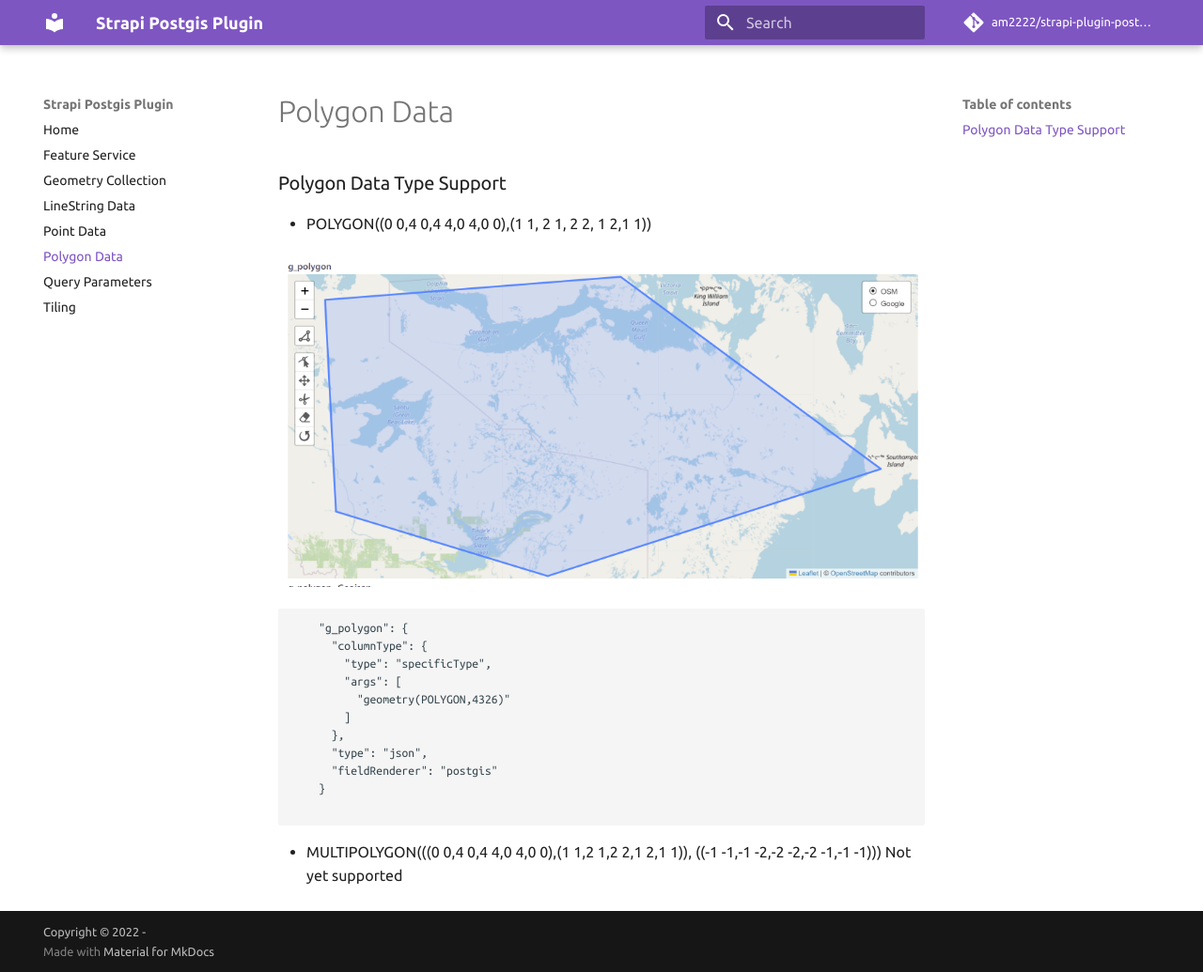
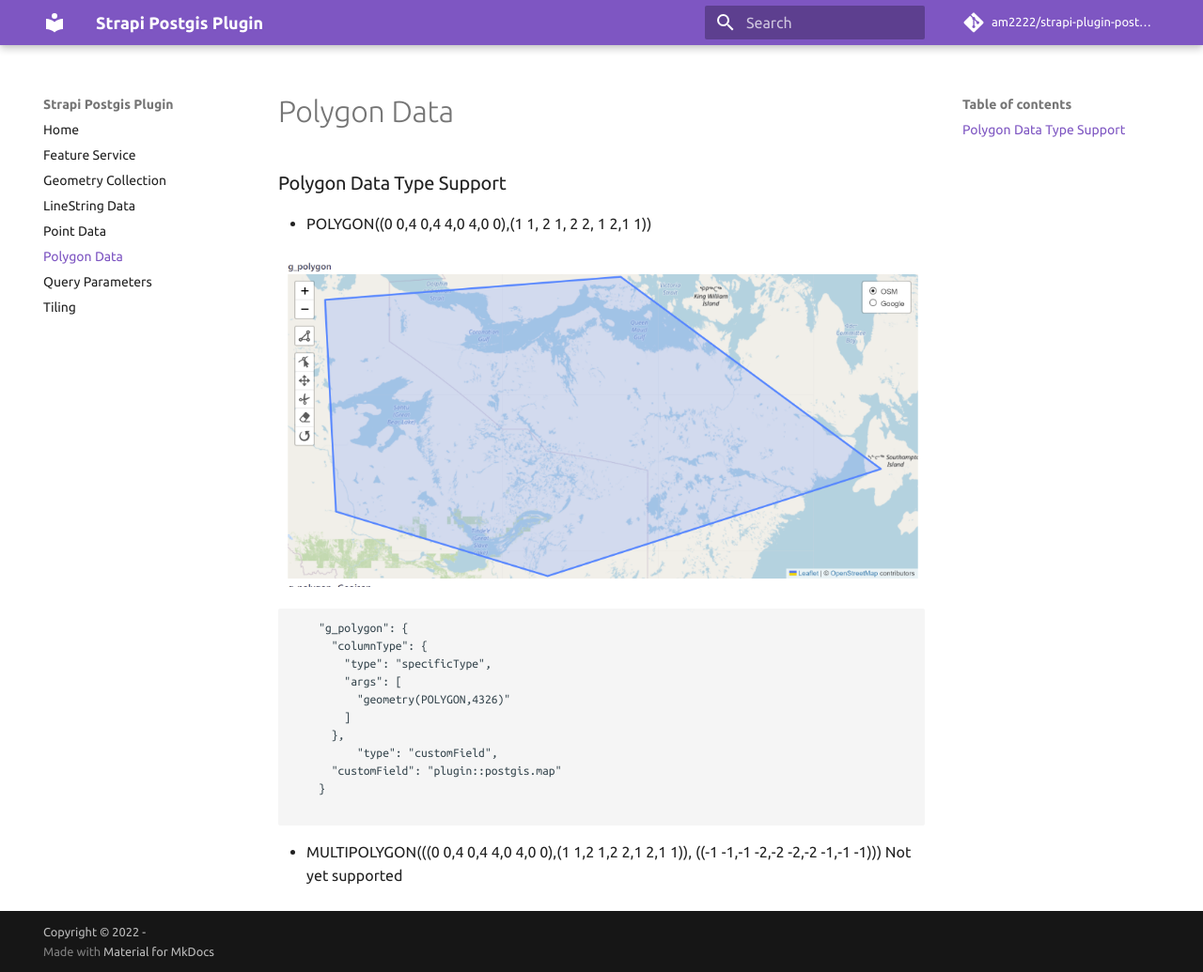
Before and after one commit to am2222/strapi-plugin-postgis, an MkDocs documentation site: the page built from docs/Polygon Data.md, in a window 1280 px wide and 1035 px high. Shown: the whole window at 94% size. Built offline with MkDocs 1.6.1 and Material for MkDocs 9.7.7, drawn with Linux system fonts in a browser that asks for light colours; comment, search, counter and statistics services are not loaded.

Commit message:
Update Polygon Data.md

````diff
--- a/docs/Polygon Data.md
+++ b/docs/Polygon Data.md
@@ -13,8 +13,8 @@
           "geometry(POLYGON,4326)"
         ]
       },
-      "type": "json",
-      "fieldRenderer": "postgis"
+          "type": "customField",
+      "customField": "plugin::postgis.map"
     }
 
 ```
````
